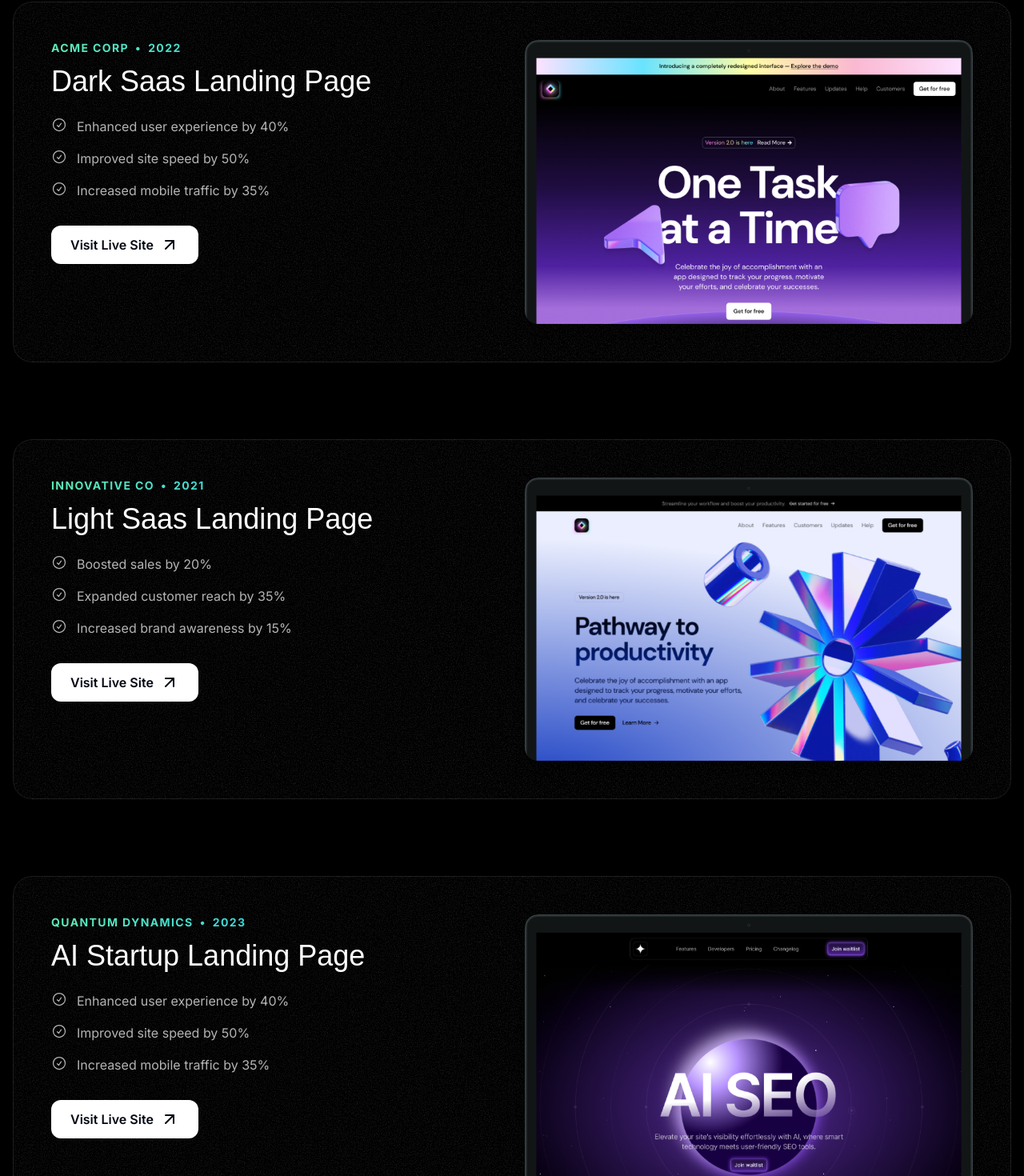
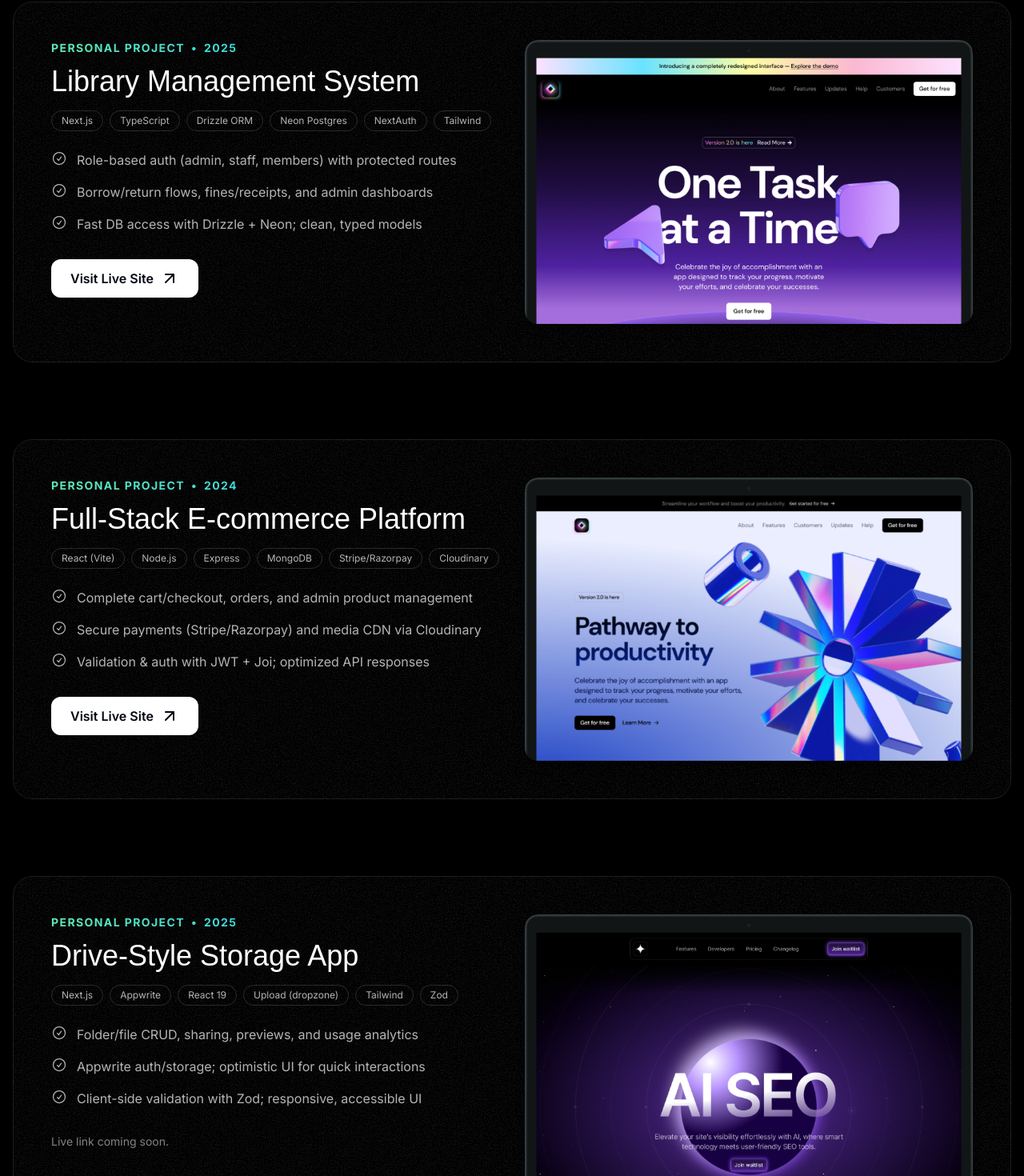
Before and after one commit to rahulrajput34/Portfolio-Website, a Next.js app: page / in a window 1280 px wide. Shown: the part 3656-5126 px from the top of the page at 80% size. Built offline with nearby package versions, Linux system fonts and the light colour scheme; a web font is replaced by a local one.

Commit message:
modify: make the projects section more detailed

```diff
--- a/sections/Projects.tsx
+++ b/sections/Projects.tsx
@@ -8,39 +8,68 @@ import Image from "next/image";
 
 const portfolioProjects = [
   {
-    company: "Acme Corp",
-    year: "2022",
-    title: "Dark Saas Landing Page",
+    company: "Personal Project",
+    year: "2025",
+    title: "Library Management System",
+    stacks: [
+      "Next.js",
+      "TypeScript",
+      "Drizzle ORM",
+      "Neon Postgres",
+      "NextAuth",
+      "Tailwind",
+    ],
     results: [
-      { title: "Enhanced user experience by 40%" },
-      { title: "Improved site speed by 50%" },
-      { title: "Increased mobile traffic by 35%" },
+      {
+        title: "Role-based auth (admin, staff, members) with protected routes",
+      },
+      { title: "Borrow/return flows, fines/receipts, and admin dashboards" },
+      { title: "Fast DB access with Drizzle + Neon; clean, typed models" },
     ],
     link: "https://library-management-lilac-zeta.vercel.app",
     image: darkSaasLandingPage,
   },
   {
-    company: "Innovative Co",
-    year: "2021",
-    title: "Light Saas Landing Page",
+    company: "Personal Project",
+    year: "2024",
+    title: "Full-Stack E-commerce Platform",
+    stacks: [
+      "React (Vite)",
+      "Node.js",
+      "Express",
+      "MongoDB",
+      "Stripe/Razorpay",
+      "Cloudinary",
+    ],
     results: [
-      { title: "Boosted sales by 20%" },
-      { title: "Expanded customer reach by 35%" },
-      { title: "Increased brand awareness by 15%" },
+      { title: "Complete cart/checkout, orders, and admin product management" },
+      {
+        title: "Secure payments (Stripe/Razorpay) and media CDN via Cloudinary",
+      },
+      { title: "Validation & auth with JWT + Joi; optimized API responses" },
     ],
     link: "https://ecommerce-frontend-beige-ten.vercel.app",
     image: lightSaasLandingPage,
   },
   {
-    company: "Quantum Dynamics",
-    year: "2023",
-    title: "AI Startup Landing Page",
+    company: "Personal Project",
+    year: "2025",
+    title: "Drive-Style Storage App",
+    stacks: [
+      "Next.js",
+      "Appwrite",
+      "React 19",
+      "Upload (dropzone)",
+      "Tailwind",
+      "Zod",
+    ],
     results: [
-      { title: "Enhanced user experience by 40%" },
-      { title: "Improved site speed by 50%" },
-      { title: "Increased mobile traffic by 35%" },
+      { title: "Folder/file CRUD, sharing, previews, and usage analytics" },
+      { title: "Appwrite auth/storage; optimistic UI for quick interactions" },
+      { title: "Client-side validation with Zod; responsive, accessible UI" },
     ],
-    link: "https://blog-app-project-eta.vercel.app",
+    // TODO: add your live link when ready
+    link: "",
     image: aiStartupLandingPage,
   },
 ];
@@ -58,8 +87,8 @@ export const ProjectsSection = () => {
           Featured Projects
         </h2>
         <p className="text-center text-white/60 mt-4 md:text-lg lg:text-xl max-w-md mx-auto">
-          See how our team has helped companies achieve their goals with our
-          latest projects.
+          A few recent builds that show my approach to shipping clean, reliable
+          software.
         </p>
 
         {/* projects grid */}
@@ -88,6 +117,21 @@ export const ProjectsSection = () => {
                   <h3 className="font-serif text-2xl md:text-4xl mt-3">
                     {project.title}
                   </h3>
+
+                  {/* tech stack chips */}
+                  {project.stacks && project.stacks.length > 0 && (
+                    <ul className="mt-4 flex flex-wrap gap-2">
+                      {project.stacks.map((s) => (
+                        <li
+                          key={s}
+                          className="rounded-full border border-white/15 px-3 py-1 text-xs text-white/70"
+                        >
+                          {s}
+                        </li>
+                      ))}
+                    </ul>
+                  )}
+
                   <ul className="flex flex-col gap-4 mt-6">
                     {project.results.map((result) => (
                       <li
@@ -99,6 +143,8 @@ export const ProjectsSection = () => {
                       </li>
                     ))}
                   </ul>
+
+                  {project.link ? (
                     <a
                       href={project.link}
                       target="_blank"
@@ -110,7 +156,13 @@ export const ProjectsSection = () => {
                         <ArrowUpRightIcon className="size-5 md:size-6" />
                       </button>
                     </a>
+                  ) : (
+                    <div className="mt-8 text-sm text-white/50">
+                      Live link coming soon.
                     </div>
+                  )}
+                </div>
+
                 {/* image */}
                 <div className="relative">
                   <Image
```
Lines whose indentation alone changed are shown as unchanged.
